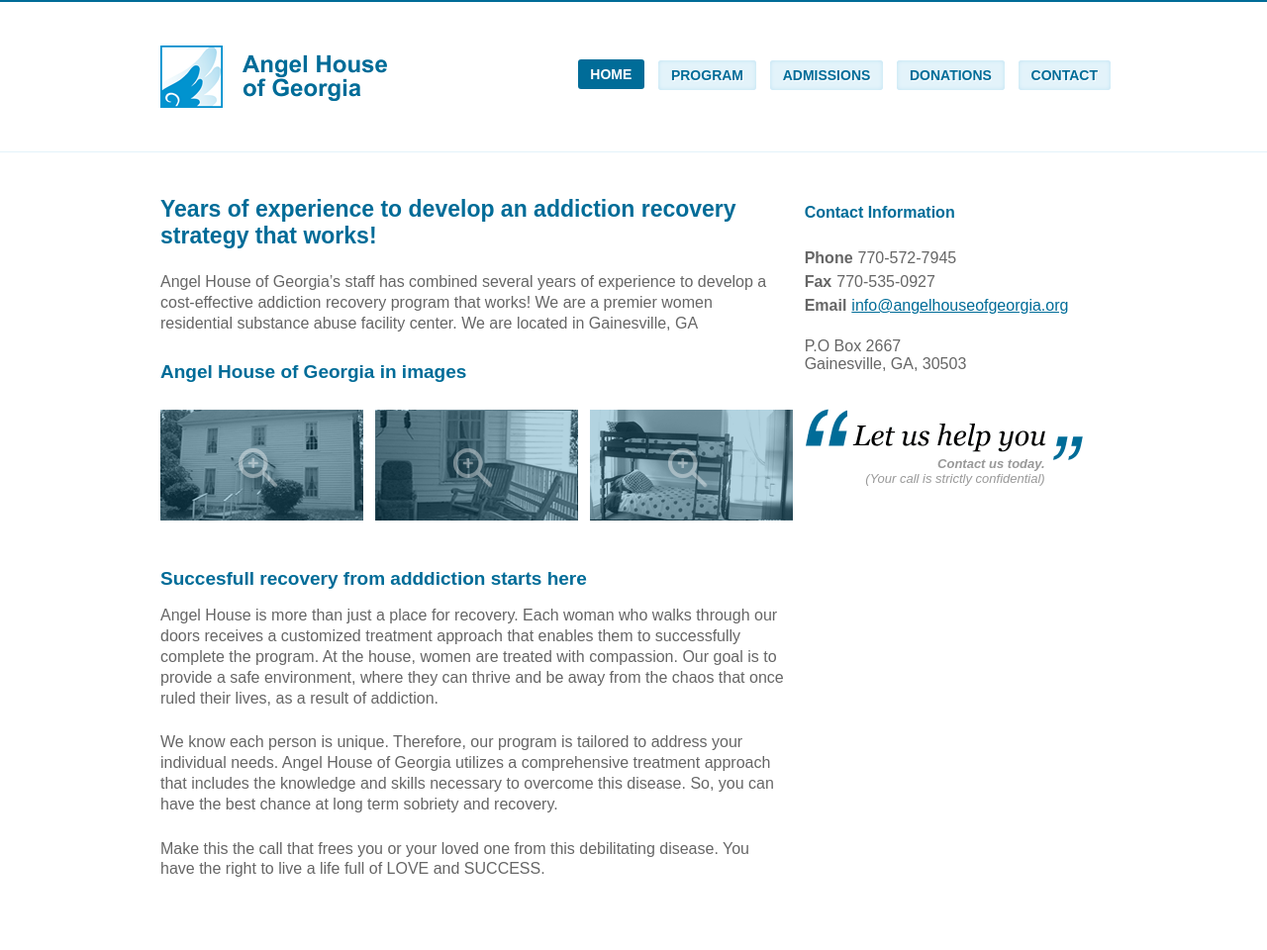
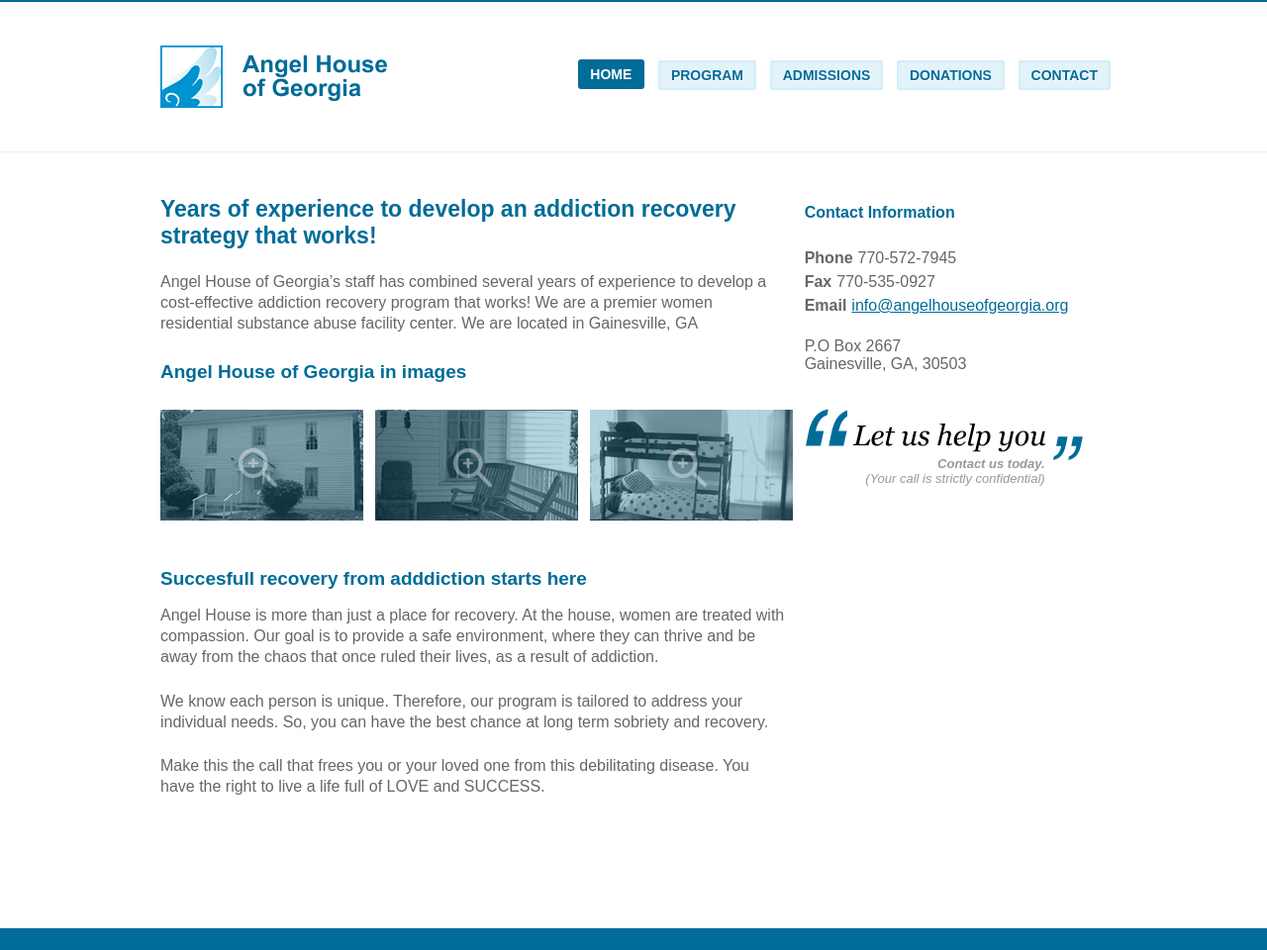
Before and after one commit to houseofangels/houseofangels, a plain HTML site: page index.html in a window 1280 px wide. Shown: the top 960 px of the page at 99% size. Drawn offline with nearby package versions, Linux system fonts and the light colour scheme.

Commit message:
removed texts

```diff
--- a/index.html
+++ b/index.html
@@ -92,9 +92,9 @@
         <h2 class="head_2">Succesfull recovery from adddiction starts here</h2>
       </div><!-- .head_group -->
 
-      <p>Angel House is more than just a place for recovery. Each woman who walks through our doors receives a customized treatment approach that enables them to successfully complete the program. At the house, women are treated with compassion. Our goal is to provide a safe environment, where they can thrive and be away from the chaos that once ruled their lives, as a result of addiction.</p>
+      <p>Angel House is more than just a place for recovery. At the house, women are treated with compassion. Our goal is to provide a safe environment, where they can thrive and be away from the chaos that once ruled their lives, as a result of addiction.</p>
 
-      <p>We know each person is unique. Therefore, our program is tailored to address your individual needs. Angel House of Georgia utilizes a comprehensive treatment approach that includes the knowledge and skills necessary to overcome this disease. So, you can have the best chance at long term sobriety and recovery.</p>
+      <p>We know each person is unique. Therefore, our program is tailored to address your individual needs. So, you can have the best chance at long term sobriety and recovery.</p>
 
       <p>Make this the call that frees you or your loved one from this debilitating disease.  You have the right to live a life full of LOVE and SUCCESS.</p>
 
```
Also changed, not shown: program/index.html (+0 -5 lines).
